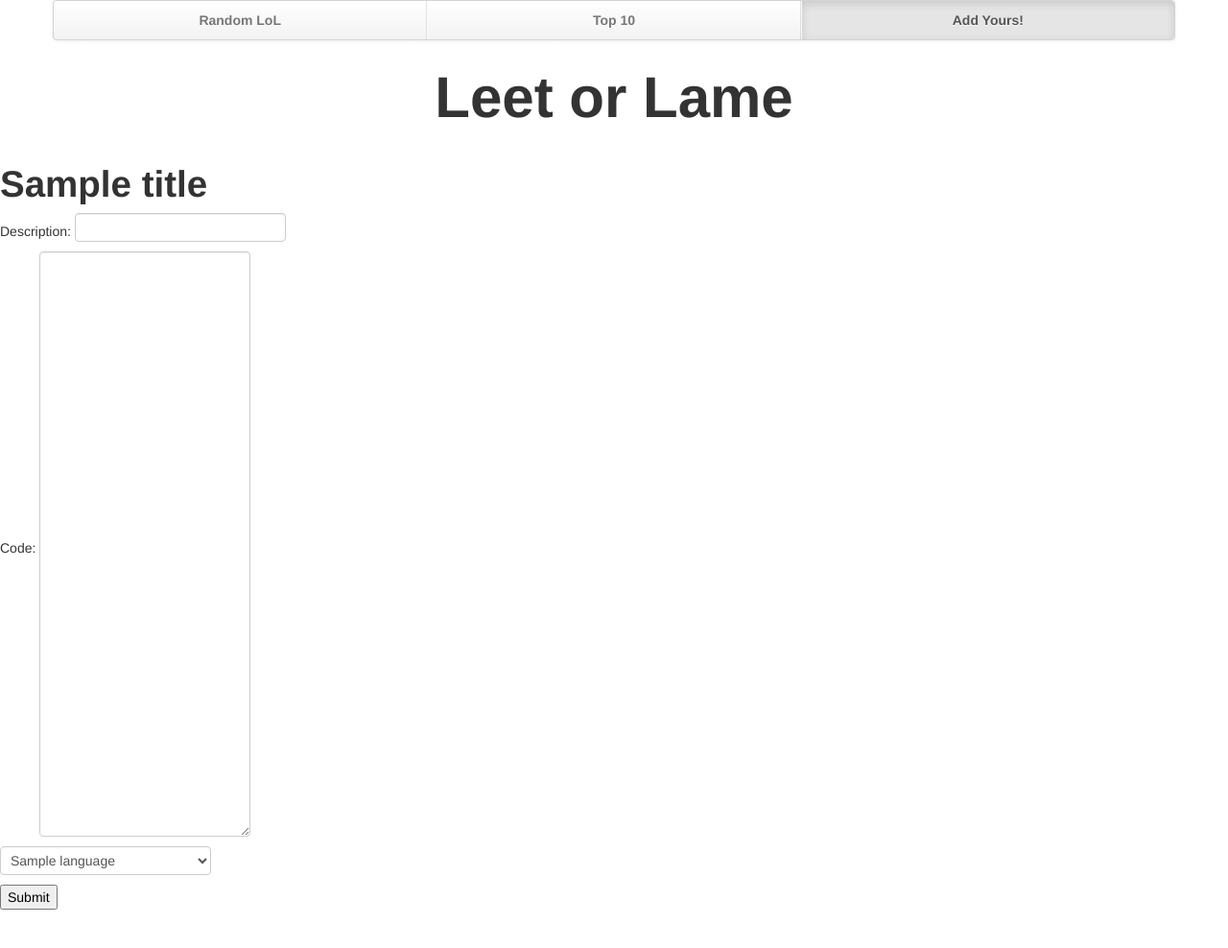
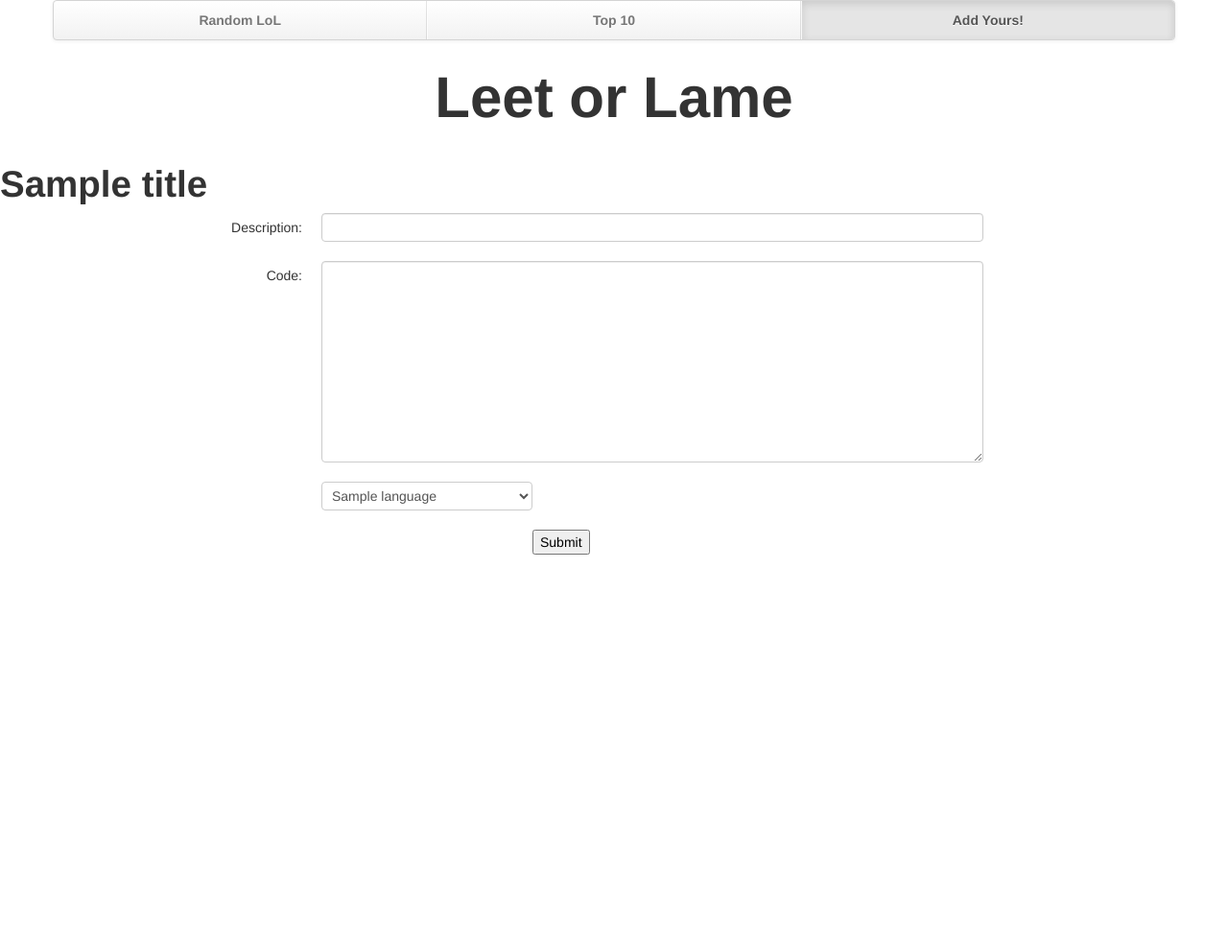
Before and after one commit to XaaK-zz/lol, a Django app: template templates/upload.html in a window 1280 px wide. Shown: the whole page at 96% size. After the commit the page ends 578 px from the top, so only its background shows below. Run offline with Django 3.2, Linux system fonts and the light colour scheme; the template is opened without the code that fills it: most values are stand-ins (such as "Sample title", 1, 10 or a date in 2020).

Commit message:
Got upload page working with bootstrap

```diff
--- a/lol/static/css/lol.css
+++ b/lol/static/css/lol.css
@@ -34,7 +34,3 @@
     border-right: 0;
     border-radius: 0 3px 3px 0;
 }
-
-.codeOutline {
-    align: center;
-}
--- a/templates/base.html
+++ b/templates/base.html
@@ -41,7 +41,7 @@
     <!-- END Header -->
 
     <!-- Content -->
-    <div id="content" class="{% block coltype %}colM{% endblock %}">
+    <div id="content">
         {% block pretitle %}{% endblock %}
         {% block content_title %}{% if title %}<h1>{{ title }}</h1>{% endif %}{% endblock %}
         {% block content %}
--- a/templates/upload.html
+++ b/templates/upload.html
@@ -15,21 +15,43 @@
 {% block content %}
 
 {% if error_message %}<p><strong>{{ error_message }}</strong></p>{% endif %}
-
-<form action="{% url upload %}" method="post">
+<form action="{% url upload %}" method="post" class="form-horizontal">
 {% csrf_token %}
-    Description: <input type="text" name="description"/>
-    <br/>
-    Code:
-    <textarea name="code" rows=30 cols=80></textarea>
-    <br/>
+    <div class="container">
+        <div class="row">
+            <div class="span1"></div>
+            <div class="span9">
+                <div class="control-group">
+                    <label class="control-label" for="inputDescription">Description:</label>
+                    <div class="controls">
+                        <input type="text" name="description" id="inputDescription" class="input-block-level"/>
+                    </div>
+                </div>
+                <div class="control-group">
+                    <label class="control-label" for="inputCode">Code:</label>
+                    <div class="controls">
+                        <textarea name="code" rows="10" id="inputCode" class="input-block-level"></textarea>
+                     </div>
+                </div>
+                <div class="control-group">
+                    <div class="controls">
                         <select name="language_id">
     {% for language in languages %}
                             <option value="{{ language.id }}">{{ language.name }}</option>
     {% endfor %}
                         </select>
-    <br/>
+                    </div>
+                </div>
+            </div>
+        </div>
+        <div class="row">
+            <div class="span5"></div>
+            <div class="span6">
                 <input type="submit" value="Submit" />
+            </div>
+        </div>
+    </div>
 </form>
 
+
 {% endblock %}
```
Lines whose indentation alone changed are shown as unchanged.
